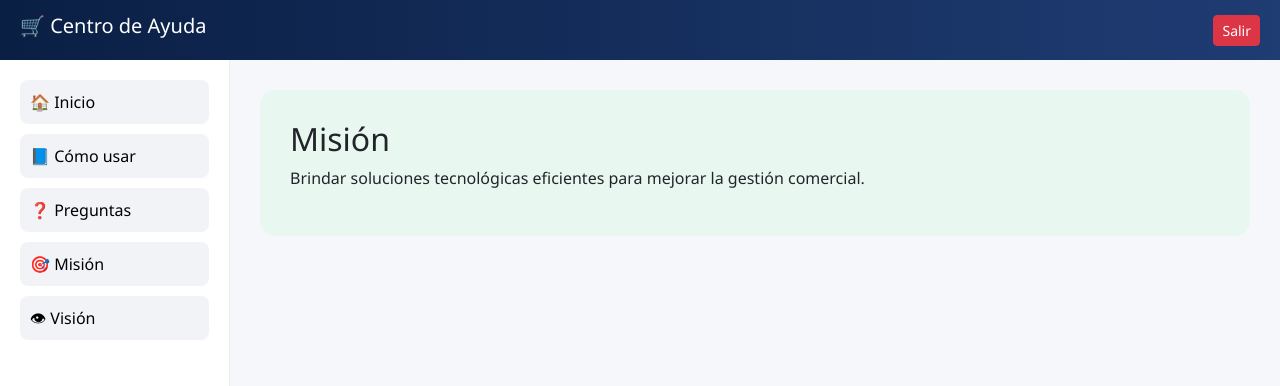
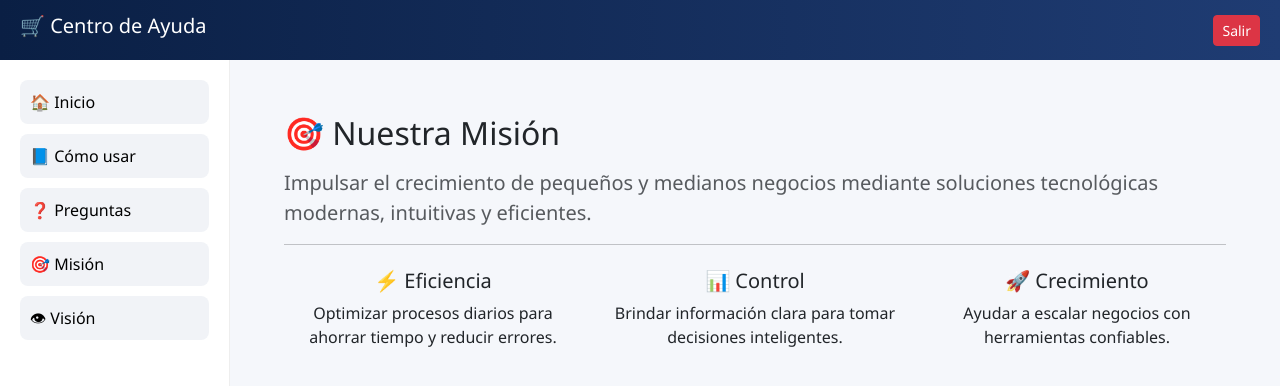
Before and after one commit to JandV1127/guia-tienda, a plain HTML site: page index.html in a window 1280 px wide. Both pictures are taken after a click on the button "🎯 Misión". Shown: the top 386 px of the page. Drawn offline with nearby package versions, Linux system fonts and the light colour scheme.

Commit message:
Swap mission and vision sections in index.html

```diff
--- a/index.html
+++ b/index.html
@@ -216,21 +216,73 @@ function filtrar() {
 </div>
 
 <!-- MISION -->
-<div id="mision" class="section">
-    <div class="box mision">
-        <h2>Misión</h2>
-        <p>Brindar soluciones tecnológicas eficientes para mejorar la gestión comercial.</p>
+<div id="vision" class="section">
+    <div class="card-help p-4">
+
+        <h2 class="mb-3">👁 Nuestra Visión</h2>
+
+        <p class="lead text-muted">
+            Convertirnos en el software de gestión de tiendas líder en Latinoamérica,
+            reconocido por su innovación, facilidad de uso y confiabilidad.
+        </p>
+
+        <hr>
+
+        <div class="row text-center mt-4">
+
+            <div class="col-md-4">
+                <h5>🌎 Expansión</h5>
+                <p>Llegar a miles de negocios en toda la región.</p>
+            </div>
+
+            <div class="col-md-4">
+                <h5>💡 Innovación</h5>
+                <p>Integrar nuevas tecnologías constantemente.</p>
+            </div>
+
+            <div class="col-md-4">
+                <h5>🔒 Confianza</h5>
+                <p>Ser una plataforma segura y estable para nuestros usuarios.</p>
+            </div>
+
+        </div>
+
     </div>
 </div>
 
 <!-- VISION -->
-<div id="vision" class="section">
-    <div class="box vision">
-        <h2>Visión</h2>
-        <p>Ser líderes en software de gestión en Latinoamérica.</p>
+<div id="mision" class="section">
+    <div class="card-help p-4">
+
+        <h2 class="mb-3">🎯 Nuestra Misión</h2>
+
+        <p class="lead text-muted">
+            Impulsar el crecimiento de pequeños y medianos negocios mediante
+            soluciones tecnológicas modernas, intuitivas y eficientes.
+        </p>
+
+        <hr>
+
+        <div class="row text-center mt-4">
+
+            <div class="col-md-4">
+                <h5>⚡ Eficiencia</h5>
+                <p>Optimizar procesos diarios para ahorrar tiempo y reducir errores.</p>
+            </div>
+
+            <div class="col-md-4">
+                <h5>📊 Control</h5>
+                <p>Brindar información clara para tomar decisiones inteligentes.</p>
+            </div>
+
+            <div class="col-md-4">
+                <h5>🚀 Crecimiento</h5>
+                <p>Ayudar a escalar negocios con herramientas confiables.</p>
+            </div>
+
+        </div>
+
     </div>
-</div>
-
 </div>
 
 </body>
```
